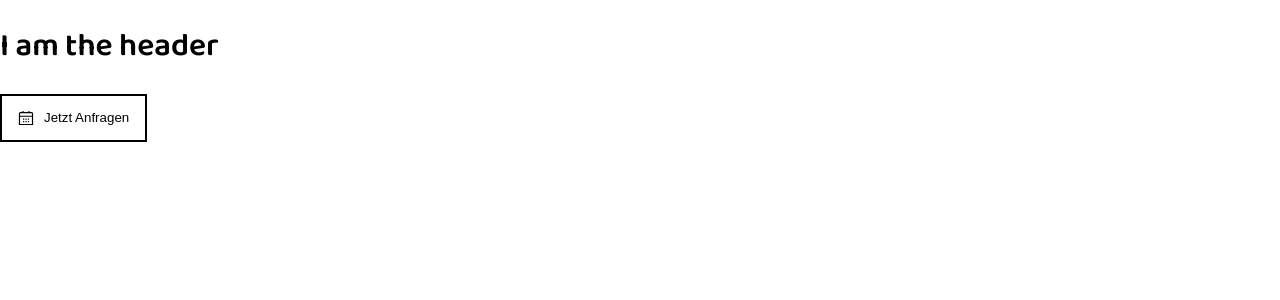
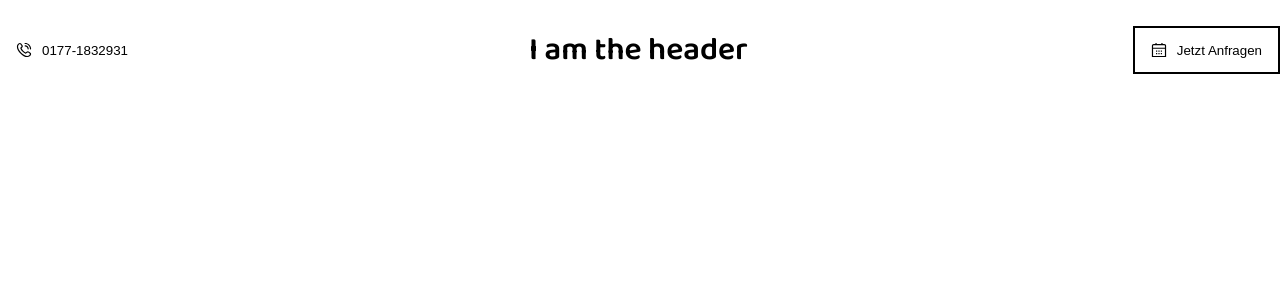
Before and after one commit to Barna-Molnar/aro-project, a React (Create React App) app: page / in a window 1280 px wide. Shown: the top 300 px of the page. Built offline with nearby package versions, Linux system fonts and the light colour scheme.

Commit message:
Header + create scss module

```diff
--- a/src/components/Button.tsx
+++ b/src/components/Button.tsx
@@ -8,10 +8,10 @@ export interface ButtonProps {
     border?: boolean;
 };
 
-const Button: FC<ButtonProps> = ({ icon, title, border }) => {
+const Button: FC<ButtonProps> = ({ icon, title, border, ...rest }) => {
 
     return (
-        <button className={`${border ? style.borderButton : style.button}`}>
+        <button className={`${border ? style.borderButton : style.button}`} {...rest}>
             {icon}
             {title}
         </button>
--- a/src/components/Header.tsx
+++ b/src/components/Header.tsx
@@ -2,6 +2,7 @@ import { FC } from 'react';
 import style from '../styles/Header.module.scss'
 import Button from './Button';
 import { ReactComponent as Calendar } from '../assets/calendar.svg'
+import { ReactComponent as Phone } from '../assets/phone.svg'
 
 export interface HeaderProps { };
 
@@ -9,7 +10,8 @@ export interface HeaderProps { };
 const Header: FC<HeaderProps> = (props) => {
 
     return (
-        <div>
+        <div className={style.wrapper}>
+            <Button title='0177-1832931' icon={<Phone />} />
             <h1 className={style.headerTitle}>I am the header</h1>
             <Button title="Jetzt Anfragen" border icon={<Calendar />} />
         </div>
--- a/src/styles/Globale.module.scss
+++ b/src/styles/Globale.module.scss
@@ -16,11 +16,13 @@
 
 
 html, body {
-  margin: 0;
+  margin: 0 auto;
   padding: 0;
   box-sizing: border-box;
   background-color: bgDark;
   font-family: "Baloo 2", cursive;
+  max-width: 1440px;
+
 }
 .font {
   font-size: 18px;
--- a/src/styles/Header.module.scss
+++ b/src/styles/Header.module.scss
@@ -5,3 +5,11 @@
   composes: fontBold;
   color: yellowish;
 }
+
+.wrapper {
+  display: flex;
+  justify-content: space-between;
+  align-items: center;
+  height: 100px;
+  width: 100%;
+}
```
Also changed, not shown: src/assets/phone.svg.
